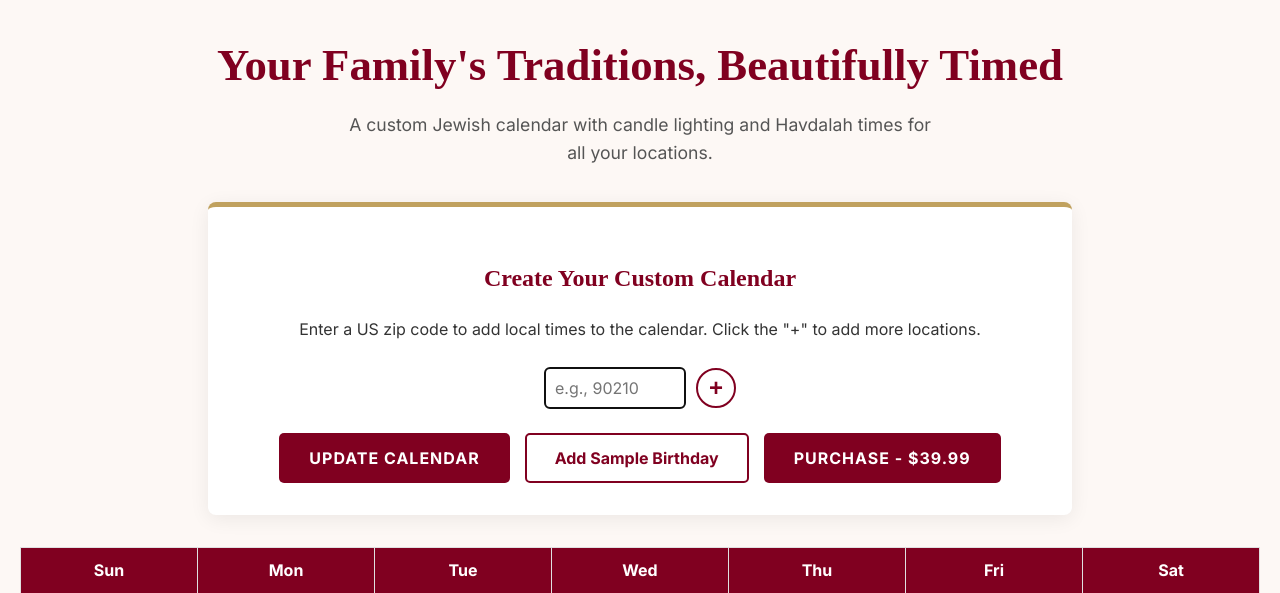
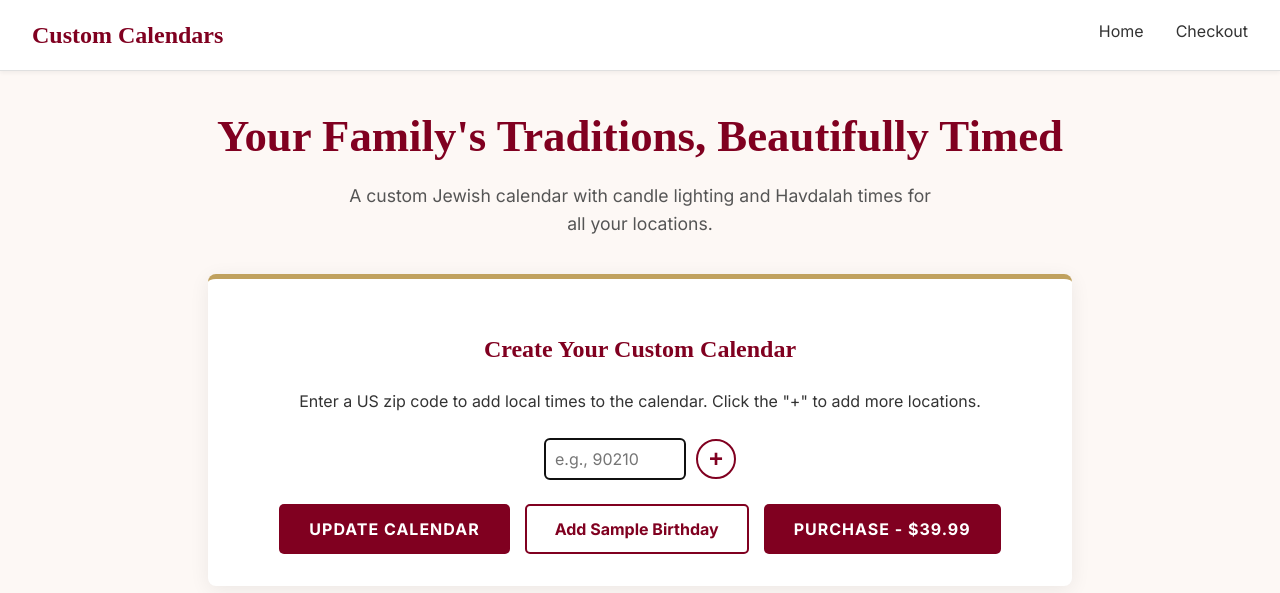
Before and after one commit to elir12131/calendarweb, a Flask app: page / in a window 1280 px wide. Shown: the top 593 px of the page. Run offline with Flask 3, Linux system fonts and the light colour scheme; some libraries are stand-ins or nearby versions.

Commit message:
Update index.html

```diff
--- a/templates/index.html
+++ b/templates/index.html
@@ -13,6 +13,21 @@
     <script src="https://unpkg.com/@panzoom/panzoom@4.5.1/dist/panzoom.min.js"></script>
 </head>
 <body>
+</head>
+<body>
+
+    <!-- NEW: Site Navigation Header -->
+    <nav class="site-nav">
+        <div class="nav-brand">
+            <a href="/">Custom Calendars</a>
+        </div>
+        <div class="nav-links">
+            <a href="/">Home</a>
+            <a href="/checkout">Checkout</a>
+        </div>
+        <button class="nav-toggle" aria-label="Toggle navigation">☰</button>
+    </nav>
+
     <header class="main-header">
         <h1>Your Family's Traditions, Beautifully Timed</h1>
         <p class="subtitle">A custom Jewish calendar with candle lighting and Havdalah times for all your locations.</p>
```
